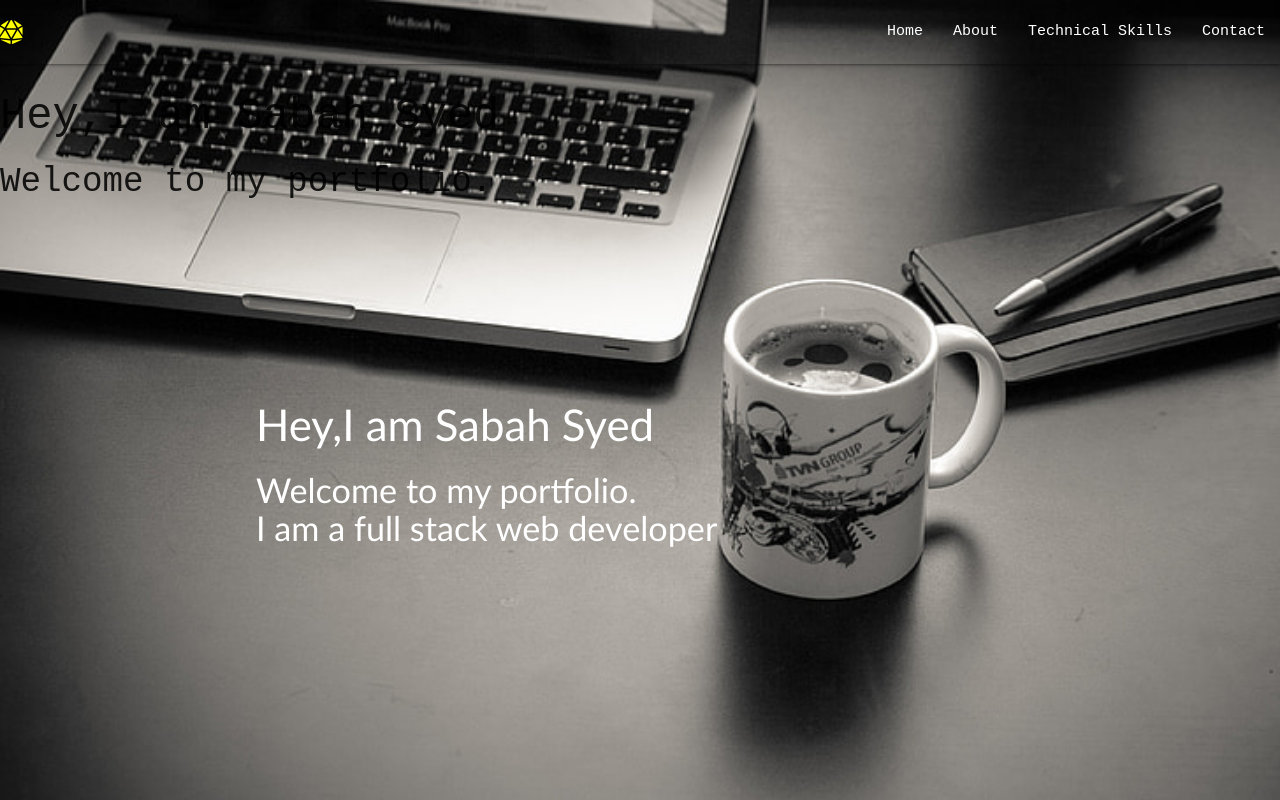
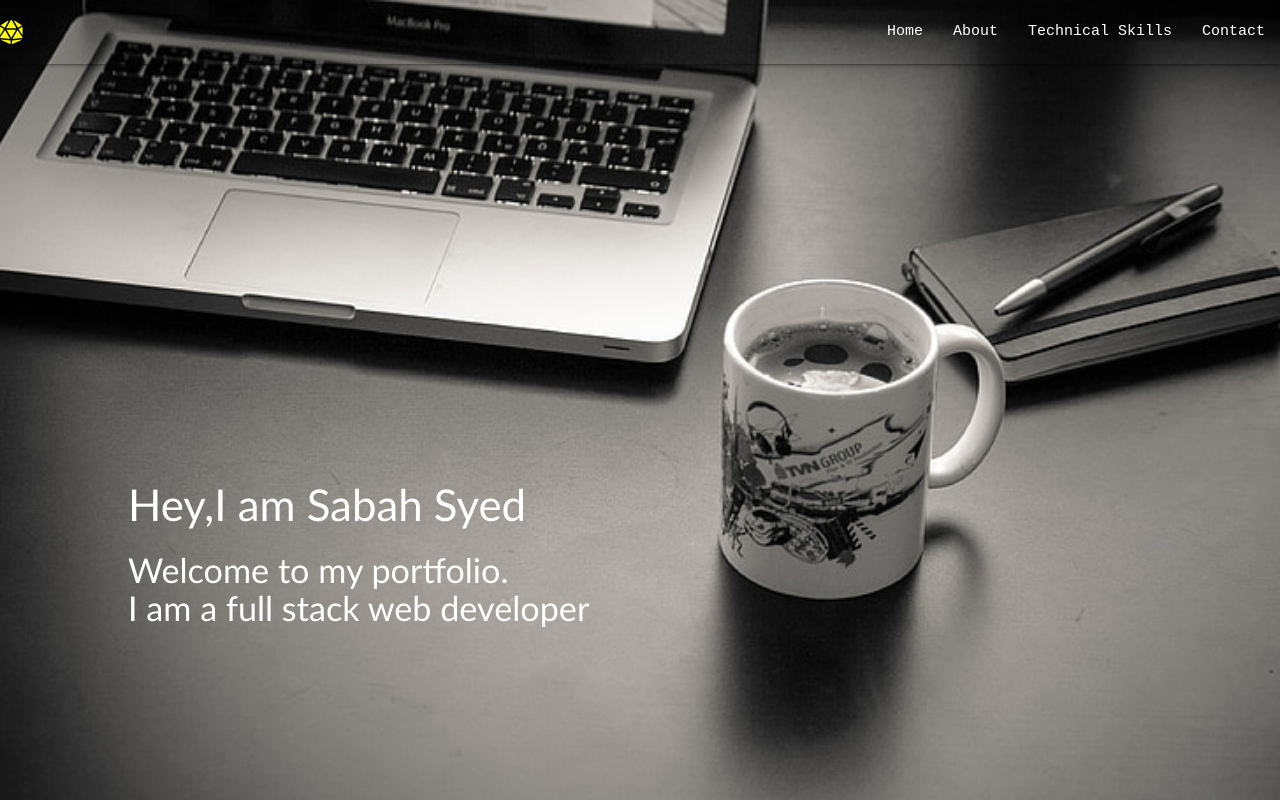
Before and after one commit to sabahsyed/Portfolio, a plain HTML site: page index.html in a window 1280 px wide. Drawn offline with nearby package versions, Linux system fonts and the light colour scheme.

Commit message:
background-image:fixed

```diff
--- a/assets/css/aboutStyle.css
+++ b/assets/css/aboutStyle.css
@@ -6,6 +6,7 @@ body {
     background-image: url(../images/aboutMeImage.png);
     background-repeat: no-repeat;
     background-size: cover;
+    background-attachment: fixed;
 }
 nav {
     padding:10px;
--- a/assets/css/contactStyle.css
+++ b/assets/css/contactStyle.css
@@ -6,6 +6,7 @@ body {
     background-image: url(../images/mountains.jpg);
     background-repeat: no-repeat;
     background-size: cover;
+    background-attachment: fixed;
 }
 nav {
     padding:10px;
--- a/assets/css/skillsStyle.css
+++ b/assets/css/skillsStyle.css
@@ -7,6 +7,7 @@ body {
     background-image: url(../images/vw-backv2.jpg);
     background-repeat: no-repeat;
     background-size: cover;
+    background-attachment: fixed;
 }
 nav {
     padding:10px;
--- a/assets/style.css
+++ b/assets/style.css
@@ -6,6 +6,7 @@ body {
     background-image: url(./images/computer-laptop-workplace-mac-preview.jpg);
     background-repeat: no-repeat;
     background-size: cover;
+    background-attachment: fixed;
 }
 nav {
     background-color: transparent !important;
@@ -17,11 +18,10 @@ nav {
 a{
     color:white !important;
  }
- .bio{
+.bio{
      color:white;
      font-family:'Gill Sans', 'Gill Sans MT', Calibri, 'Trebuchet MS', sans-serif !important;
      position: absolute;
-     left:20%;
-     bottom:30%;
-
+     left:10%;
+     bottom:20%;
  }
--- a/index.html
+++ b/index.html
@@ -24,8 +24,6 @@
         </div>
     </nav>
     <div class = "row">
-      <h3>Hey,I am Sabah Syed </h4>
-      <h4>Welcome to my portfolio.<br>
       <div class = "col-sm-12 bio">
         <h3>Hey,I am Sabah Syed </h4>
         <h4>Welcome to my portfolio.<br>
```
